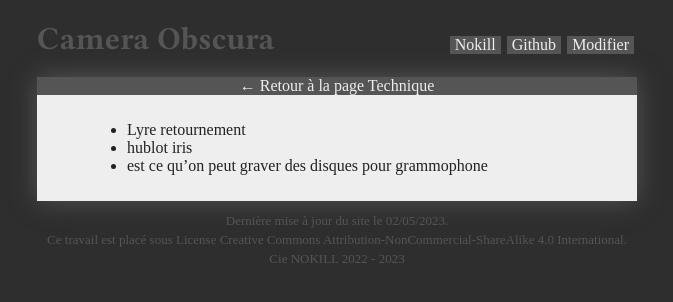
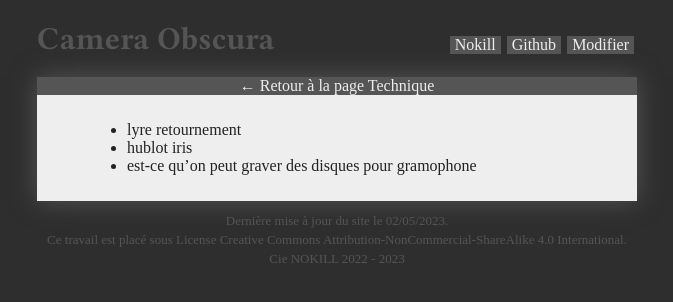
Before and after one commit to virginienokill/camera-obscura, a Jekyll site: the page built from contenu/technique/vrac.md, in a window 1280 px wide. Shown: the top 302 px of the page, without its empty margins (303-976 px from the left). Built offline with Jekyll 4.4.1, drawn with Linux system fonts in a browser that asks for light colours; some web fonts are replaced; our own code applies the rules of GitHub Pages for plain Markdown files; the repository's description, which GitHub fills in, is left out.

Commit message:
Update vrac.md

```diff
--- a/contenu/technique/vrac.md
+++ b/contenu/technique/vrac.md
@@ -1,3 +1,3 @@
-- Lyre retournement
+- lyre retournement
 - hublot iris
-- est ce qu'on peut graver des disques pour grammophone
+- est-ce qu'on peut graver des disques pour gramophone
```
